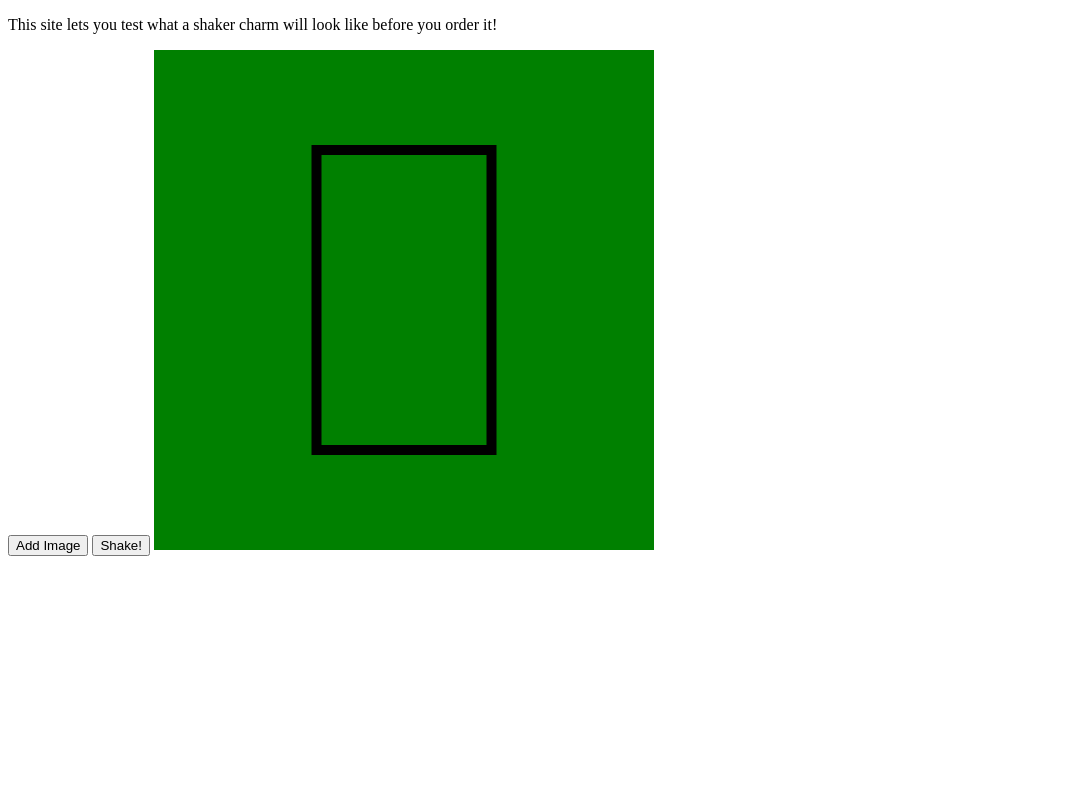
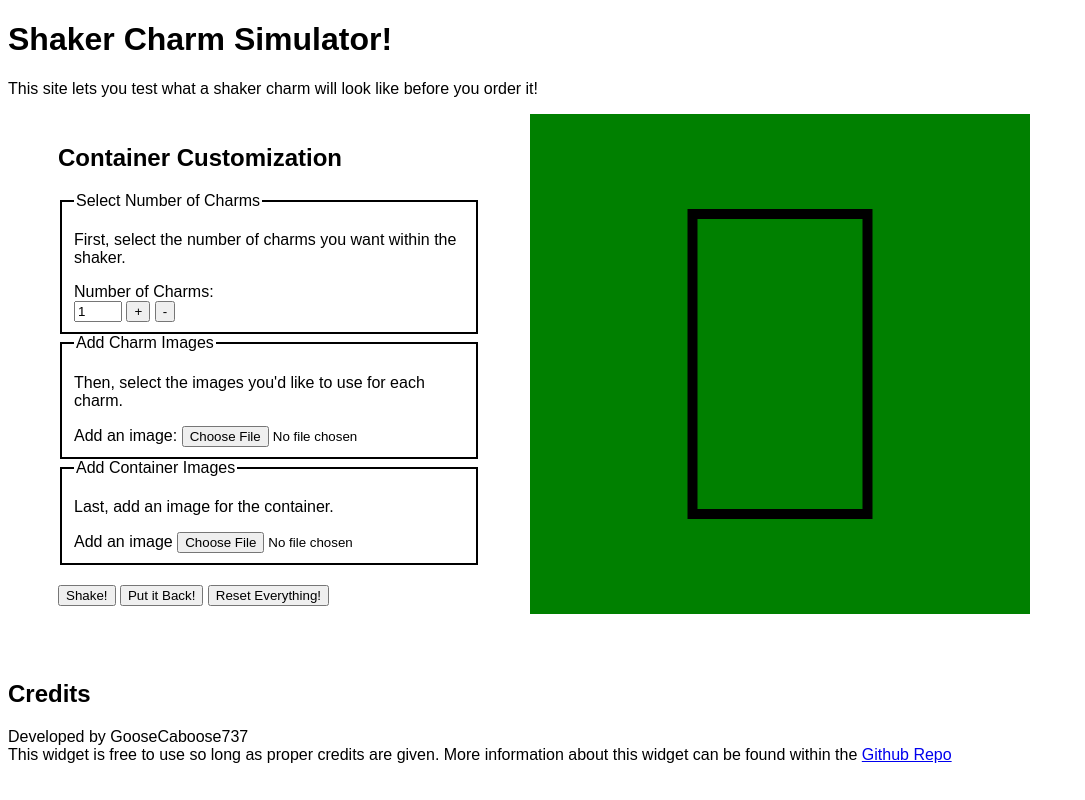
Before and after one commit to lukas-stop/Shaker-Charm, a plain HTML site: page index.html in a window 1280 px wide. Shown: the whole page, without its empty margins (0-1085 px from the left). Drawn offline with Linux system fonts and the light colour scheme.

Commit message:
Image button functionality (#9)
- Added form controls to add/remove inner charms up to a set limit
- Added controls to add images for both the shaker container and the
inner charms
- Added controls to reset the shaker back to its original position
- Added controls to reset the entire widget

```diff
--- a/index.html
+++ b/index.html
@@ -1,19 +1,67 @@
 <!DOCTYPE html>
-<html>
+<html lang="en">
 
 <head>
     <meta charset='utf-8'>
     <meta http-equiv='X-UA-Compatible' content='IE=edge'>
-    <title>Bee!!!</title>
+    <title>Shaker Charm Simulator</title>
     <meta name='viewport' content='width=device-width, initial-scale=1'>
+    <link rel="stylesheet" type="text/css" href="./main.css" />
 </head>
 
 <body>
-    <p>This site lets you test what a shaker charm will look like before you order it!</p>
-    <button>Add Image</button>
-    <button>Shake!</button>
-    <canvas id="canvas" width="500" height="500"></canvas>
+    <header>
+        <h1>Shaker Charm Simulator!</h1>
+        <p>This site lets you test what a shaker charm will look like before you order it!</p>
+    </header>
+    <main>
+        <div class="btnCustomizationContainer">
+            <h2>Container Customization</h2>
+            <form>
+                <fieldset>
+                    <legend>Select Number of Charms</legend>
+                    <p>First, select the number of charms you want within the shaker.</p>
+                    <label for="charmCountInput">Number of Charms: </label><br>
+                    <input type="number" value="1" id="charmCountInput" name="charmCountInput" min="0" max="5" />
+                    <button type="button" id="addCharmBtn">+</button>
+                    <button type="button" id="subtractCharmBtn">-</button>
+                </fieldset>
+                <fieldset>
+                    <legend>Add Charm Images</legend>
+                    <p>Then, select the images you'd like to use for each charm.</p>
+                    <div id="addImageContainer"></div>
+                    <!-- TO DO: make the "no File Chosen" text hidden (for aesthetic)-->
+                </fieldset>
+                <fieldset>
+                    <legend>Add Container Images</legend>
+                    <p>Last, add an image for the container.</p>
+                    <!-- TO DO: Make function that adds this field per number of charms currently available-->
+                    <label for="ContainerImgBtn">Add an image</label>
+                    <input type="file" id="ContainerImgBtn" name="ContainerImgBtn" />
+                </fieldset>
+                <!-- TO DO: Auto-submit after selecting image -->
+            </form>
+            <div class="widgetControls">
+                <button id="shimmyBtn">Shake!</button>
+                <button id="resetContainerBtn">Put it Back!</button>
+                <button id="resetAll">Reset Everything!</button>
+            </div>
+        </div>
+        <div class="canvasContainer">
+            <canvas id="canvas" width="500" height="500"></canvas>
+        </div>
+    </main>
+    <footer>
+        <h2>Credits</h2>
+        <p>Developed by GooseCaboose737<br>This widget is free to use so long as proper credits are given. More
+            information about this widget can be
+            found within the <a href="https://github.com/lukas-stop/Shaker-Charm">Github Repo</a>
+        </p>
+
+    </footer>
+
 </body>
-<script src='./js/main.js' type="module"></script>
+<script src='./js/widget.js' type="module"></script>
+<script src='./js/formControls.js' type="module"></script>
 
 </html>
--- /dev/null
+++ b/js/formControls.js
@@ -0,0 +1,68 @@
+// ------------------------------------------------ //
+//        FOR ADDING CHARMS TO THE CONTAINER        //
+// ------------------------------------------------ //
+
+const addCharmBTN = document.getElementById("addCharmBtn")
+const subtractCharmBTN = document.getElementById("subtractCharmBtn")
+const charmCount = document.getElementById("charmCountInput")
+const maxInnerCharms = 5 //change this to adjust the total charms inside container
+
+// HTML to update image upload to change based off of current charm count
+const ImageBtnHTML = "<label for=\"charmImgBtn\">Add an image: </label><input type=\"file\" id=\"charmImgBtn\" name=\"charmImgBtn\" /><br>"
+let containerHTML = []
+
+//Remove a charm -----------------
+subtractCharmBTN.addEventListener("click", () => {
+    if (Number(charmCount.value) > 0) {
+        charmCount.value = Number(charmCount.value) - 1
+        containerHTML.pop(ImageBtnHTML)
+
+        //Probs a hacky way to do this, will clear the container then redisplay the current array of html
+        document.getElementById("addImageContainer").innerHTML = ""
+        document.getElementById("addImageContainer").innerHTML = containerHTML.join('')
+        checkIfInRange()
+    }
+})
+
+//Add a charm -----------------
+addCharmBTN.addEventListener("click", () => {
+    //temp limit to ensure things don't get crazy
+    if (Number(charmCount.value) < maxInnerCharms) {
+        charmCount.value = Number(charmCount.value) + 1
+        containerHTML.push(ImageBtnHTML)
+        document.getElementById("addImageContainer").innerHTML = containerHTML.join('')
+        checkIfInRange()
+    }
+})
+
+//Resets the counter for inner charms
+//TO DO: rework to combine with the resetAllBTN in widget.js (? -> currently seperate to avoid having to pass variables from one file to another)
+const resetAllBTN = document.getElementById("resetAll")
+resetAllBTN.addEventListener("click", () => {
+    charmCount.value = 0
+    document.getElementById("addImageContainer").innerHTML = ''
+    containerHTML = []
+})
+
+// Defaults to whatever was previously inputted on page load
+window.addEventListener("load", () => {
+    for (var i = 0; i < Number(charmCount.value); i++) {
+        containerHTML.push(ImageBtnHTML)
+    }
+    document.getElementById("addImageContainer").innerHTML = containerHTML.join('')
+    checkIfInRange()
+})
+
+// Disables the buttons if outside of mix/max range
+function checkIfInRange() {
+    if (Number(charmCount.value) == maxInnerCharms) {
+        addCharmBTN.disabled = true
+        return
+    }
+    else if (Number(charmCount.value) == 0) {
+        subtractCharmBTN.disabled = true
+        return
+    }
+    addCharmBTN.disabled = false
+    subtractCharmBTN.disabled = false
+}
--- a/js/main.js
+++ b/js/widget.js
@@ -50,24 +50,57 @@ container.draw()
 // ----------------------------------- //
 //        FUNCTIONS & LISTENERS        //
 // ----------------------------------- //
-addEventListener('mousedown', () => {
-    console.log("click!")
+addEventListener('mousedown', (event) => {
+    //console.log("click!")
     isClicked = true
 })
 
 addEventListener('mouseup', () => {
-    console.log("no click!")
+    //console.log("no click!")
     isClicked = false
 })
 
 addEventListener('mousemove', (event) => {
+    //console.log("moving!" + mouse)
     if (isClicked) {
         mouse.x = event.clientX - canvas.offsetLeft - (containerWidth / 2)
         mouse.y = event.clientY - canvas.offsetTop - (containerHeight / 2)
-        console.log("moving!" + mouse)
     }
 })
 
+// Reset Container
+const resetContainerBTN = document.getElementById("resetContainerBtn")
+resetContainerBTN.addEventListener("click", () => {
+    requestAnimationFrame(animate)
+    ctx.clearRect(0, 0, canvas.width, canvas.height)
+    mouse.x = (canvas.width / 2) - (containerWidth / 2)
+    mouse.y = (canvas.height / 2) - (containerHeight / 2)
+    container.x = mouse.x;
+    container.y = mouse.y;
+    container.update();
+})
+
+// Reset All
+const resetAllBTN = document.getElementById("resetAll")
+resetAllBTN.addEventListener("click", () => {
+    document.getElementById("addImageContainer").innerHTML = ''
+    requestAnimationFrame(animate)
+    ctx.clearRect(0, 0, canvas.width, canvas.height)
+    mouse.x = (canvas.width / 2) - (containerWidth / 2)
+    mouse.y = (canvas.height / 2) - (containerHeight / 2)
+    container.x = mouse.x;
+    container.y = mouse.y;
+    container.update();
+})
+
+// Shake Container
+
+const shimmyContainerBTN = document.getElementById("shimmyBtn")
+shimmyContainerBTN.addEventListener("click", () => {
+    console.log("boop") //debug
+})
+
+// loop
 function animate() {
     requestAnimationFrame(animate)
     ctx.clearRect(0, 0, canvas.width, canvas.height)
--- a/main.css
+++ b/main.css
@@ -0,0 +1,25 @@
+body {
+    font-family:Arial, Helvetica, sans-serif;
+}
+
+footer {
+    position: fixed;
+    bottom: 20px;
+}
+.btnCustomizationContainer {
+    margin: 10px 50px 2px 50px;
+    width: 33vw;
+    float: left;
+}
+
+.canvasContainer {
+    margin: 0 auto;
+}
+
+.btnCustomizationContainer fieldset {
+    border: 2px solid black;
+}
+
+.widgetControls {
+    margin-top: 20px;
+}
```
